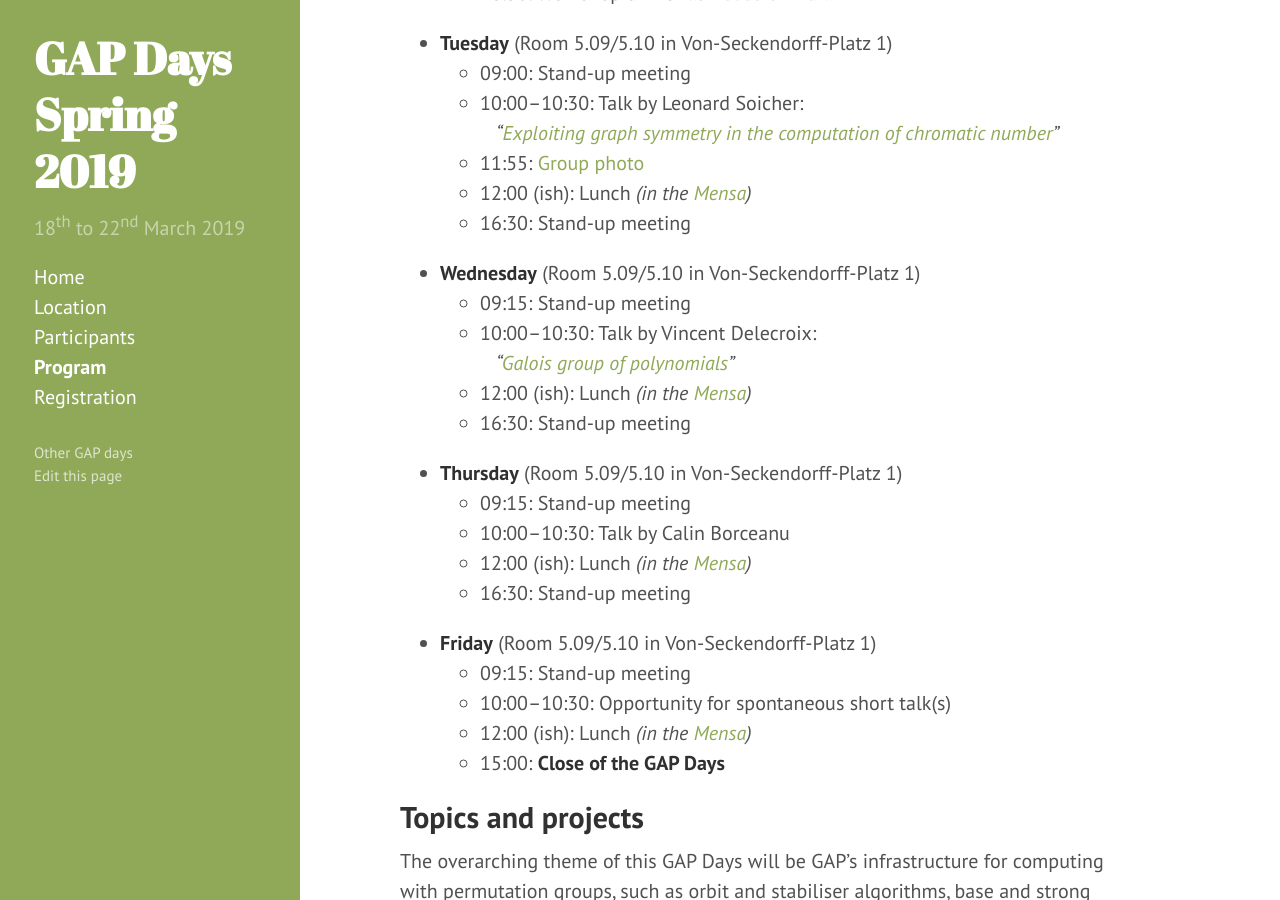
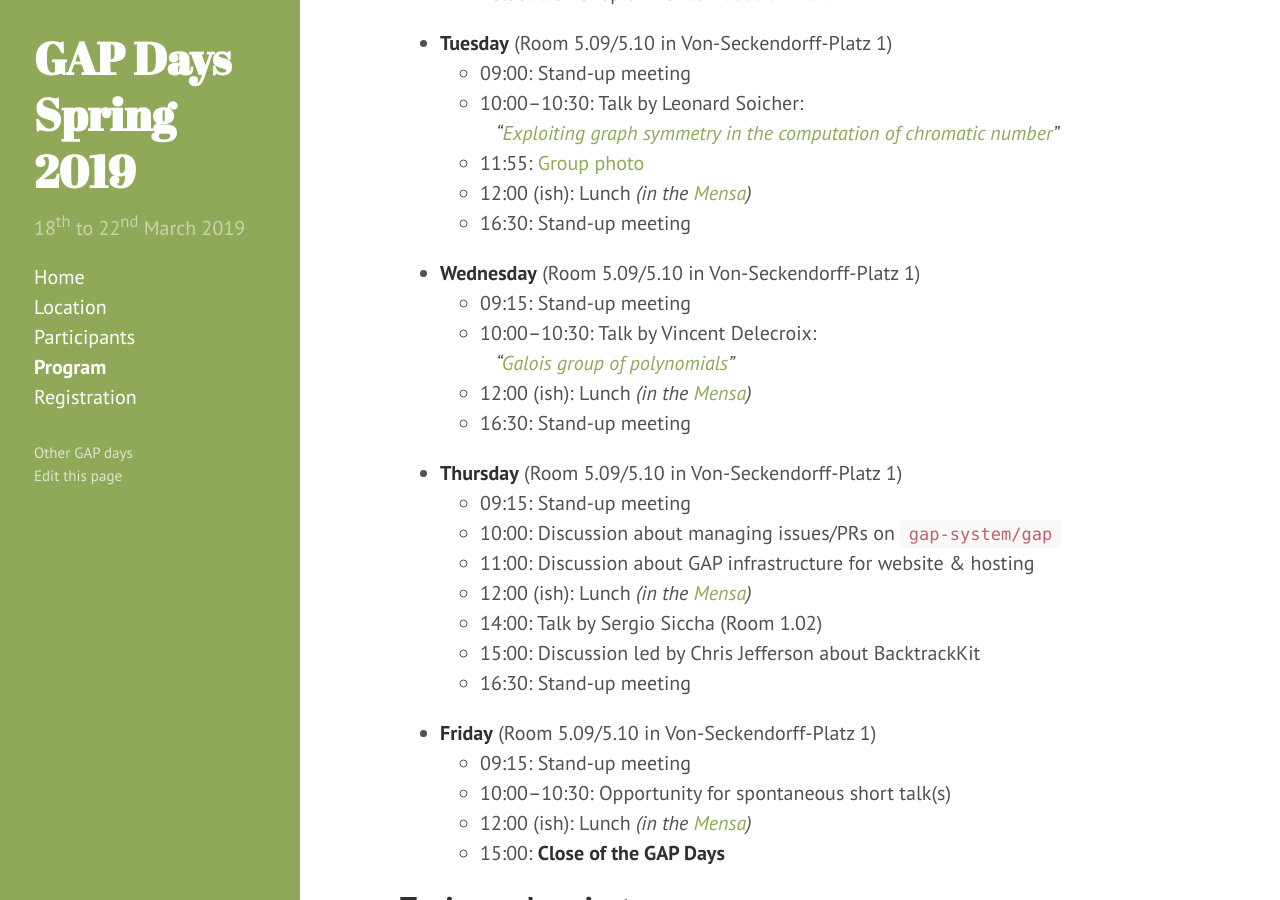
Before and after one commit to jesusmartinez-garcia/2020-01-21-colchester-workshop, a Jekyll site: the page built from program.md, in a window 1280 px wide and 900 px high, scrolled down 718 px. Built offline with Jekyll 4.4.1, drawn with Linux system fonts in a browser that asks for light colours.

Commit message:
whoops - updated Lucas GitHub account

```diff
--- a/_data/participants.yml
+++ b/_data/participants.yml
@@ -117,4 +117,4 @@
 - name: Lucas Wollenhaupt
   affiliation: RWTH Aachen
   links:
-    "GitHub: AnnaKDS": https://github.com/AnnaKDS
+    "GitHub: wucas": https://github.com/wucas
--- a/program.md
+++ b/program.md
@@ -36,7 +36,7 @@ We will close the meeting at around 3pm on Friday.
   - 12:00 (ish): Lunch *(in the [Mensa](https://www.studentenwerk-halle.de/mensen-cafebars/mensen-in-halle/heidemensa-mit-cafebar/))*
   - 16:30: Stand-up meeting
 
-- **Wednesday** (Room 5.09/5.10 in Von-Seckendorff-Platz 1<!--**Room 1.30** in Von-Seckendorff-Platz 1 – note the room change-->)
+- **Wednesday** (Room 5.09/5.10 in Von-Seckendorff-Platz 1)
   - 09:15: Stand-up meeting
   - 10:00–10:30: Talk by Vincent Delecroix:
   <br />&nbsp;&nbsp;
@@ -46,8 +46,12 @@ We will close the meeting at around 3pm on Friday.
 
 - **Thursday** (Room 5.09/5.10 in Von-Seckendorff-Platz 1)
   - 09:15: Stand-up meeting
-  - 10:00–10:30: Talk by Calin Borceanu
+  - 10:00: Discussion about managing issues/PRs on `gap-system/gap`
+  - 11:00: Discussion about GAP infrastructure for
+           website &amp; hosting
   - 12:00 (ish): Lunch *(in the [Mensa](https://www.studentenwerk-halle.de/mensen-cafebars/mensen-in-halle/heidemensa-mit-cafebar/))*
+  - 14:00: Talk by Sergio Siccha (Room 1.02)
+  - 15:00: Discussion led by Chris Jefferson about BacktrackKit
   - 16:30: Stand-up meeting
 
 - **Friday** (Room 5.09/5.10 in Von-Seckendorff-Platz 1)
```
